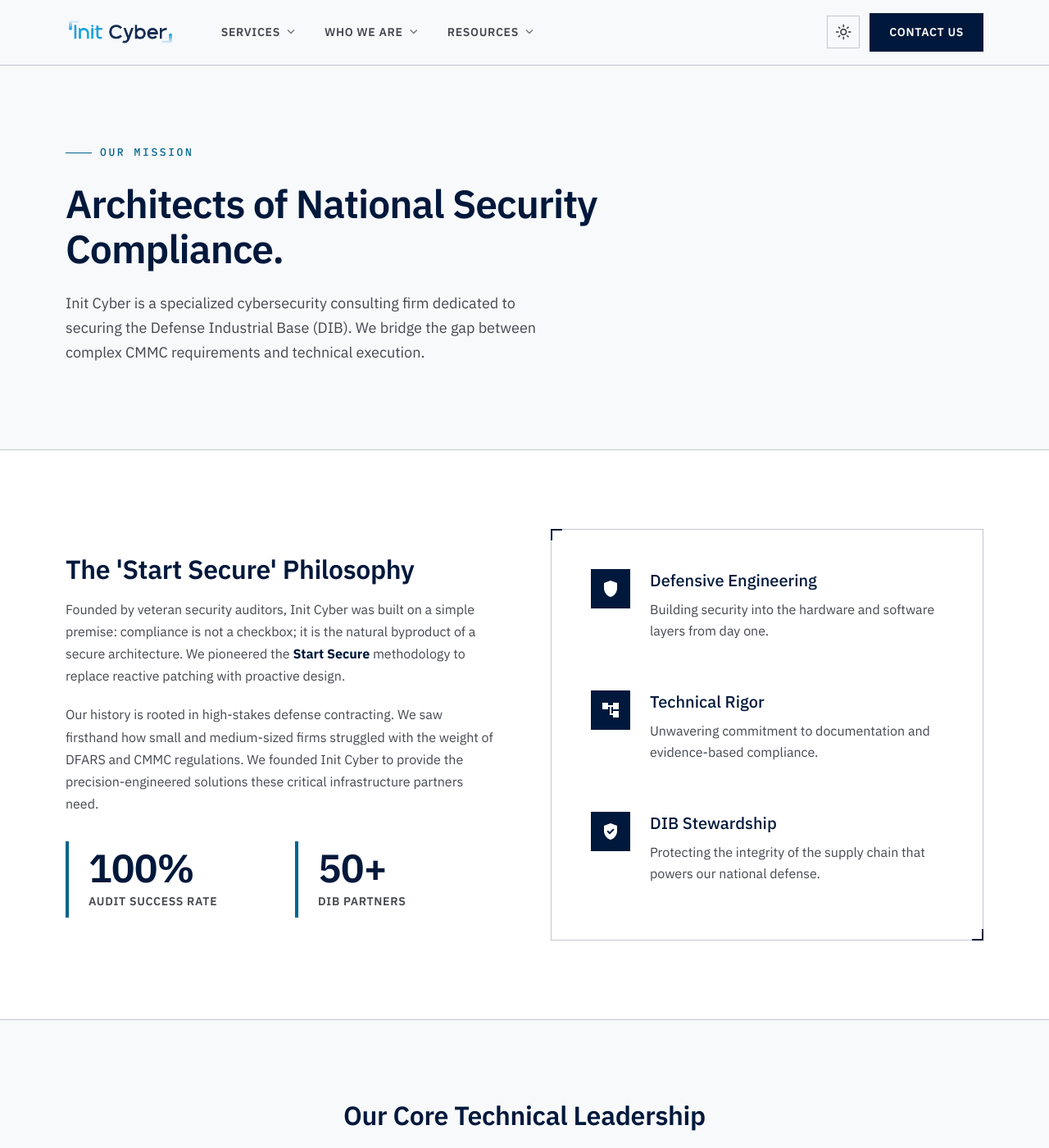
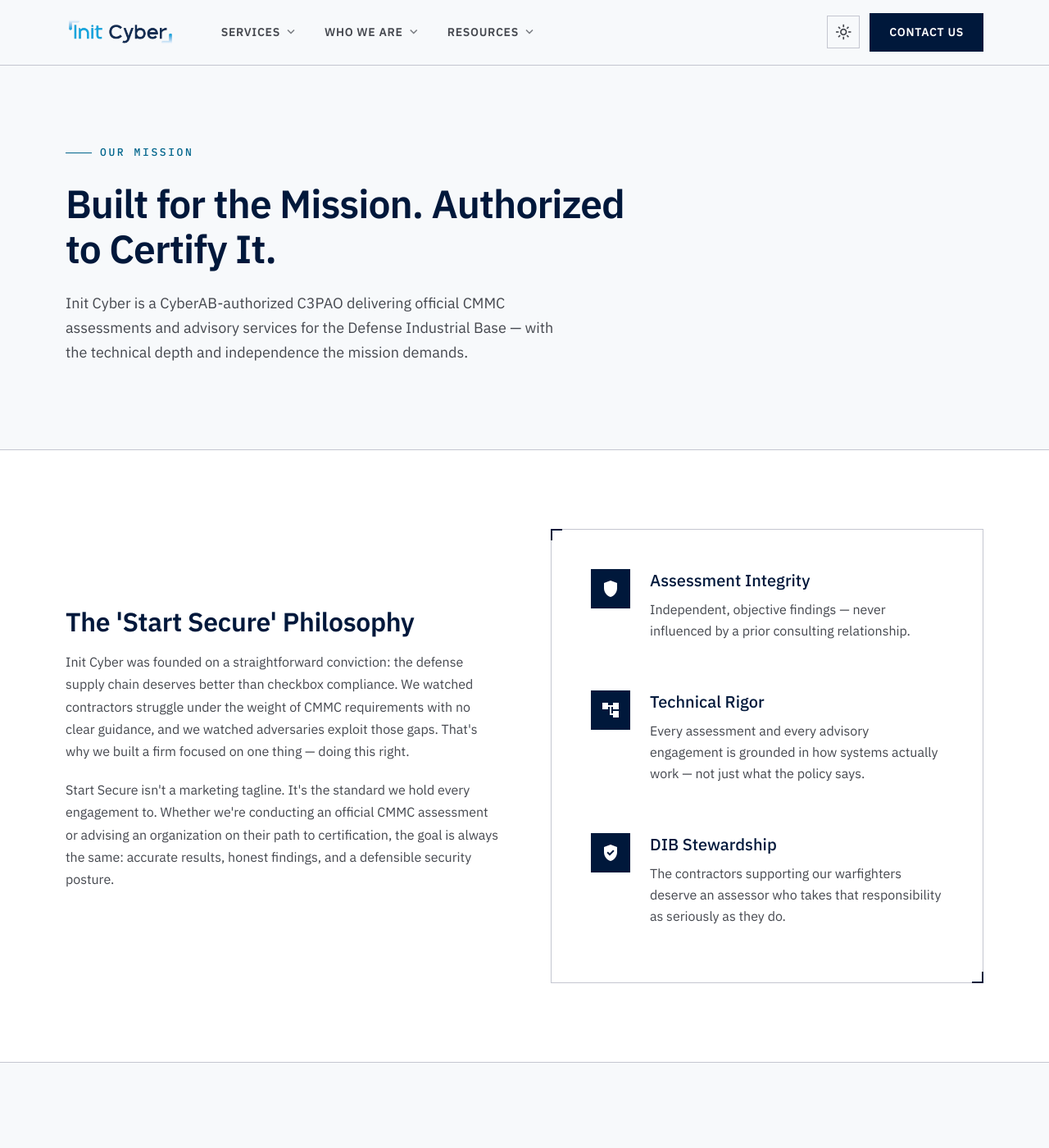
Before and after one commit to initcyber/initcyber.github.io, a Jekyll site: the page built from about.md, in a window 1280 px wide and 1400 px high. Shown: the whole window at 82% size. Built offline with Jekyll 4.4.1, drawn with Linux system fonts in a browser that asks for light colours; some of the changed text lies outside the part shown.

Commit message:
temporary about me

```diff
--- a/_layouts/about-page.html
+++ b/_layouts/about-page.html
@@ -9,8 +9,8 @@
   <div class="container">
     <div class="page-hero-content">
       <span class="hero-eyebrow"><span class="hero-eyebrow-line" aria-hidden="true"></span>Our Mission</span>
-      <h1 class="page-hero-heading">Architects of National Security Compliance.</h1>
-      <p class="page-hero-desc">Init Cyber is a specialized cybersecurity consulting firm dedicated to securing the Defense Industrial Base (DIB). We bridge the gap between complex CMMC requirements and technical execution.</p>
+      <h1 class="page-hero-heading">Built for the Mission. Authorized to Certify It.</h1>
+      <p class="page-hero-desc">Init Cyber is a CyberAB-authorized C3PAO delivering official CMMC assessments and advisory services for the Defense Industrial Base — with the technical depth and independence the mission demands.</p>
     </div>
   </div>
 </section>
@@ -21,39 +21,29 @@
     <div class="philosophy-grid">
       <div class="philosophy-text">
         <h2 class="section-heading">The 'Start Secure' Philosophy</h2>
-        <p>Founded by veteran security auditors, Init Cyber was built on a simple premise: compliance is not a checkbox; it is the natural byproduct of a secure architecture. We pioneered the <strong>Start Secure</strong> methodology to replace reactive patching with proactive design.</p>
-        <p>Our history is rooted in high-stakes defense contracting. We saw firsthand how small and medium-sized firms struggled with the weight of DFARS and CMMC regulations. We founded Init Cyber to provide the precision-engineered solutions these critical infrastructure partners need.</p>
-        <div class="philosophy-stats">
-          <div class="philosophy-stat">
-            <div class="philosophy-stat-number">100%</div>
-            <div class="philosophy-stat-label">Audit Success Rate</div>
-          </div>
-          <div class="philosophy-stat">
-            <div class="philosophy-stat-number">50+</div>
-            <div class="philosophy-stat-label">DIB Partners</div>
-          </div>
-        </div>
+        <p>Init Cyber was founded on a straightforward conviction: the defense supply chain deserves better than checkbox compliance. We watched contractors struggle under the weight of CMMC requirements with no clear guidance, and we watched adversaries exploit those gaps. That's why we built a firm focused on one thing — doing this right.</p>
+        <p>Start Secure isn't a marketing tagline. It's the standard we hold every engagement to. Whether we're conducting an official CMMC assessment or advising an organization on their path to certification, the goal is always the same: accurate results, honest findings, and a defensible security posture.</p>
       </div>
       <div class="philosophy-card blueprint-border">
         <div class="philosophy-card-item">
           <div class="philosophy-card-icon"><span class="material-symbols-outlined" style="font-variation-settings:'FILL' 1;">shield</span></div>
           <div>
-            <h3 class="philosophy-card-title">Defensive Engineering</h3>
-            <p>Building security into the hardware and software layers from day one.</p>
+            <h3 class="philosophy-card-title">Assessment Integrity</h3>
+            <p>Independent, objective findings — never influenced by a prior consulting relationship.</p>
           </div>
         </div>
         <div class="philosophy-card-item">
           <div class="philosophy-card-icon"><span class="material-symbols-outlined" style="font-variation-settings:'FILL' 1;">account_tree</span></div>
           <div>
             <h3 class="philosophy-card-title">Technical Rigor</h3>
-            <p>Unwavering commitment to documentation and evidence-based compliance.</p>
+            <p>Every assessment and every advisory engagement is grounded in how systems actually work — not just what the policy says.</p>
           </div>
         </div>
         <div class="philosophy-card-item">
           <div class="philosophy-card-icon"><span class="material-symbols-outlined" style="font-variation-settings:'FILL' 1;">verified_user</span></div>
           <div>
             <h3 class="philosophy-card-title">DIB Stewardship</h3>
-            <p>Protecting the integrity of the supply chain that powers our national defense.</p>
+            <p>The contractors supporting our warfighters deserve an assessor who takes that responsibility as seriously as they do.</p>
           </div>
         </div>
       </div>
@@ -65,41 +55,19 @@
 <section class="about-leadership">
   <div class="container">
     <div class="about-leadership-header">
-      <h2 class="section-heading text-center">Our Core Technical Leadership</h2>
-      <p class="section-subheading text-center">Guided by industry veterans with decades of experience in NSA frameworks, FedRAMP, and CMMC requirements.</p>
+      <h2 class="section-heading text-center">Leadership</h2>
+      <p class="section-subheading text-center">Init Cyber is founder-led — the person who scopes your engagement is the same person who owns the outcome.</p>
     </div>
-    <div class="leadership-grid">
+    <div class="leadership-grid leadership-grid--centered">
       <div class="leadership-card">
         <div class="leadership-card-image">
-          <span class="material-symbols-outlined leadership-card-icon">security</span>
-          <span class="leadership-card-uid">UID: IC-001</span>
+          <span class="material-symbols-outlined leadership-card-icon">person</span>
         </div>
         <div class="leadership-card-body">
-          <h4 class="leadership-card-name">Chief Auditor</h4>
-          <p class="leadership-card-title-label">CMMC Licensed Professional</p>
-          <p>Lead strategist for Level 2 and Level 3 certifications with 15+ years in federal information assurance.</p>
-        </div>
-      </div>
-      <div class="leadership-card">
-        <div class="leadership-card-image">
-          <span class="material-symbols-outlined leadership-card-icon">terminal</span>
-          <span class="leadership-card-uid">UID: IC-002</span>
-        </div>
-        <div class="leadership-card-body">
-          <h4 class="leadership-card-name">Head of Engineering</h4>
-          <p class="leadership-card-title-label">Infrastructure Architect</p>
-          <p>Expert in GCC High migrations and secure enclave design for sensitive defense data.</p>
-        </div>
-      </div>
-      <div class="leadership-card">
-        <div class="leadership-card-image">
-          <span class="material-symbols-outlined leadership-card-icon">policy</span>
-          <span class="leadership-card-uid">UID: IC-003</span>
-        </div>
-        <div class="leadership-card-body">
-          <h4 class="leadership-card-name">Governance Lead</h4>
-          <p class="leadership-card-title-label">Compliance Director</p>
-          <p>Specializing in NIST SP 800-171 gap analysis and POA&amp;M management for enterprise primes.</p>
+          <h4 class="leadership-card-name">Justin Johnson</h4>
+          <p class="leadership-card-title-label">CEO / Owner — Lead Certified CMMC Assessor</p>
+          <p>LCCA #67825 · CISSP · PMP · MBA-IT Management</p>
+          <p>Justin founded Init Cyber after years in federal cybersecurity and defense contracting. He holds Lead Certified CMMC Assessor (LCCA) credentials and leads every assessment and advisory engagement personally.</p>
         </div>
       </div>
     </div>
@@ -111,38 +79,33 @@
   <div class="container">
     <div class="bento-grid">
       <div class="bento-main blueprint-border">
-        <h2 class="bento-main-heading">Unwavering Standards for Global Defense.</h2>
+        <h2 class="bento-main-heading">Not All CMMC Assessors Are Created Equal.</h2>
         <div class="bento-main-footer">
           <span class="bento-main-line" aria-hidden="true"></span>
-          <span class="bento-code-label">ISO/IEC 27001 ALIGNED</span>
+          <span class="bento-code-label">CYBERAB AUTHORIZED C3PAO</span>
         </div>
       </div>
       <div class="bento-stat">
-        <span class="material-symbols-outlined bento-stat-icon">verified</span>
-        <div class="bento-stat-number">100%</div>
-        <div class="bento-stat-label">Regulatory Alignment</div>
+        <span class="material-symbols-outlined bento-stat-icon">rule</span>
+        <div class="bento-stat-number">110</div>
+        <div class="bento-stat-label">NIST SP 800-171 Controls</div>
       </div>
       <div class="bento-stat">
-        <span class="material-symbols-outlined bento-stat-icon">database</span>
-        <div class="bento-stat-number">Zero</div>
-        <div class="bento-stat-label">Post-Audit Findings</div>
+        <span class="material-symbols-outlined bento-stat-icon">fact_check</span>
+        <div class="bento-stat-number">320</div>
+        <div class="bento-stat-label">Assessment Objectives</div>
       </div>
       <div class="bento-monitoring">
-        <div class="bento-code-label bento-monitoring-label">SYSTEM_REPORT_04</div>
-        <div class="bento-bars">
-          <div class="bento-bar bento-bar--muted"></div>
-          <div class="bento-bar bento-bar--accent" style="width:75%"></div>
-          <div class="bento-bar bento-bar--muted" style="width:50%"></div>
-          <div class="bento-bar bento-bar--accent" style="width:83%"></div>
-        </div>
-        <div class="bento-monitoring-title">Live Monitoring Capability</div>
+        <div class="bento-code-label bento-monitoring-label">ASSESSMENT_SCOPE</div>
+        <div class="bento-monitoring-title">CMMC Level 1, 2 &amp; 3</div>
+        <p>Authorized to assess across all CMMC certification levels — from basic safeguarding to advanced security requirements.</p>
       </div>
       <div class="bento-careers">
         <div class="bento-careers-text">
-          <h3 class="bento-careers-heading">Join the Defense Excellence Network</h3>
-          <p>We are actively seeking top-tier cybersecurity consultants and compliance engineers.</p>
+          <h3 class="bento-careers-heading">Passionate About This Work?</h3>
+          <p>We're always interested in hearing from qualified CMMC professionals who share our mission.</p>
         </div>
-        <a href="#" class="btn-outline-primary">VIEW CAREERS</a>
+        <a href="/careers/" class="btn-outline-primary">VIEW CAREERS</a>
       </div>
     </div>
   </div>
@@ -151,11 +114,12 @@
 <!-- CTA -->
 <section class="home-cta">
   <div class="container">
-    <h2 class="home-cta-heading">Ready to Start Secure?</h2>
-    <p class="home-cta-sub">Our team is standing by to evaluate your current compliance posture and design a roadmap for certification.</p>
+    <h2 class="home-cta-heading">Your Certification Starts With One Conversation.</h2>
+    <p class="home-cta-sub">Talk directly with an authorized CMMC assessor — no sales pitch, no handoffs. Just a straight conversation about your path to certification.</p>
     <div class="home-cta-actions">
-      <a href="/contact/" class="btn-hero-primary">BOOK A CONSULTATION</a>
-      <a href="/consulting/" class="btn-hero-ghost">VIEW COMPLIANCE GUIDE</a>
+      <a href="/contact/" class="btn-hero-primary">SCHEDULE A SCOPING CALL</a>
+      <a href="/services/" class="btn-hero-ghost">VIEW SERVICES</a>
     </div>
+    <p class="home-cta-disclaimer">At Init Cyber, the assessor answers the phone.</p>
   </div>
 </section>
```
